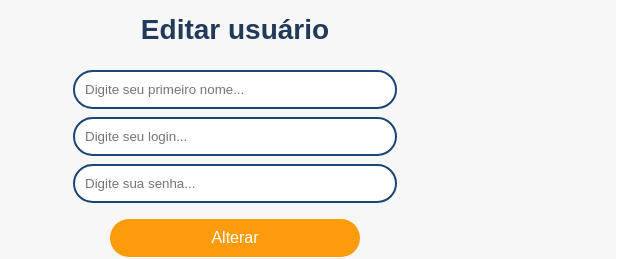
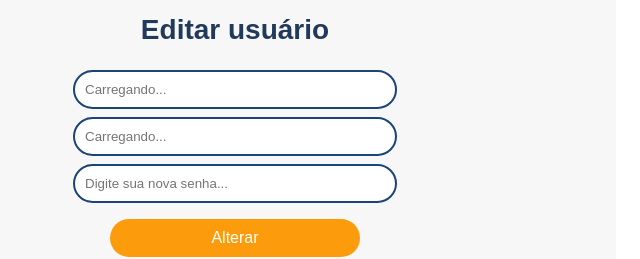
Before and after one commit to AbnerSLima/userhub_web, a React (Vite) app: page /edit/1 in a window 1280 px wide. Shown: the part 409-668 px from the top of the page, without its empty margins (425-1065 px from the left). Built offline with nearby package versions, Linux system fonts and the light colour scheme; no server answers.

Commit message:
update_CRUD

```diff
--- a/src/authPages/edit.jsx
+++ b/src/authPages/edit.jsx
@@ -77,21 +77,21 @@ function Edit() {
         <h1 className="title">Editar usuário</h1>
         <input
           type="text"
-          placeholder="Digite seu primeiro nome..."
+          placeholder="Carregando..."
           className="input"
           value={nome}
           onChange={(e) => setNome(e.target.value)}
         />
         <input
-          type="email"
-          placeholder="Digite seu login..."
+          type="text"
+          placeholder="Carregando..."
           className="input"
           value={login}
           onChange={(e) => setLogin(e.target.value)}
         />
         <input
           type="password"
-          placeholder="Digite sua senha..."
+          placeholder="Digite sua nova senha..."
           className="input"
           value={senha}
           onChange={(e) => setSenha(e.target.value)}
```
Also changed, not shown: 1 other file (tests, documents, lock files or other folders).
